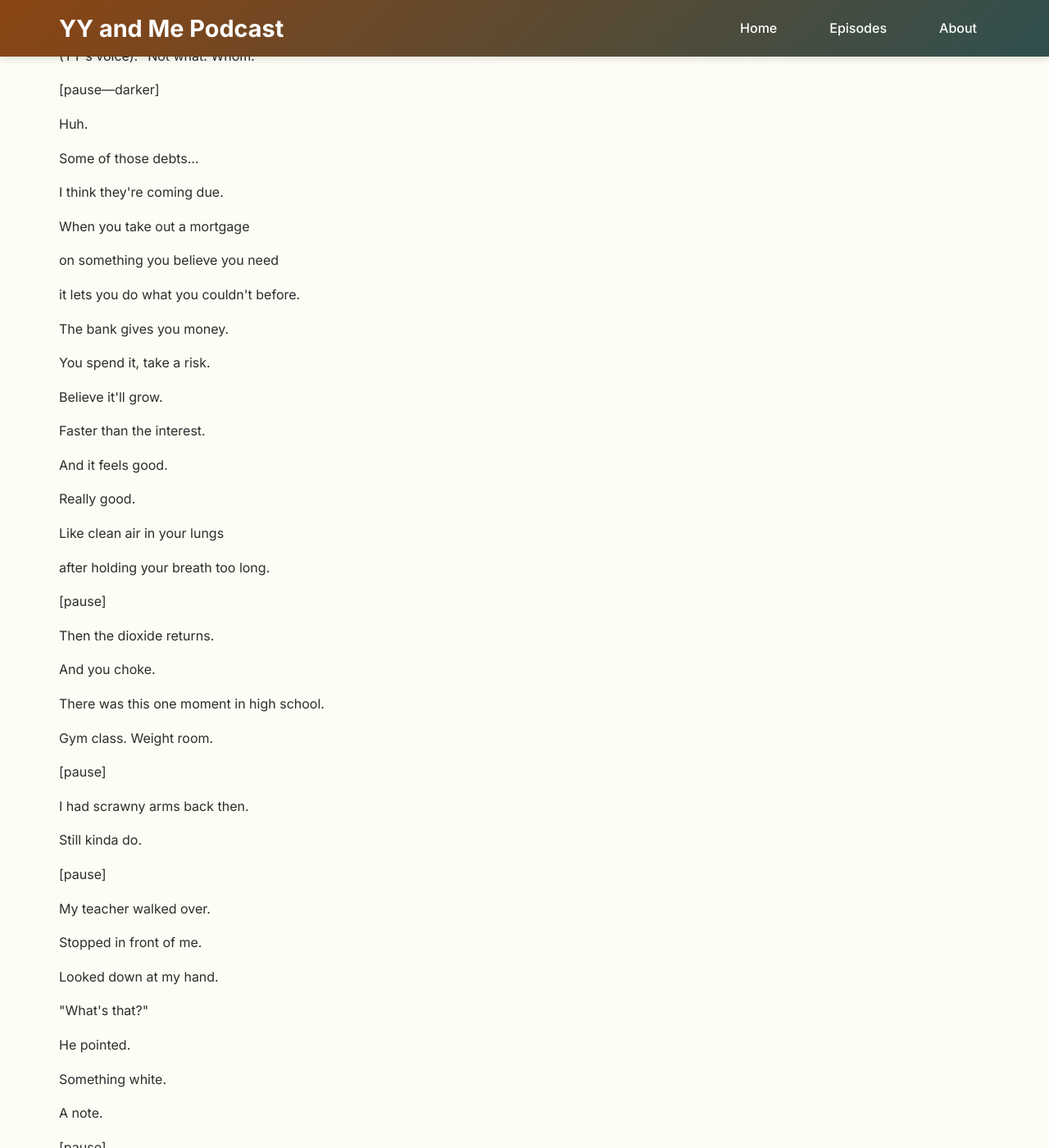
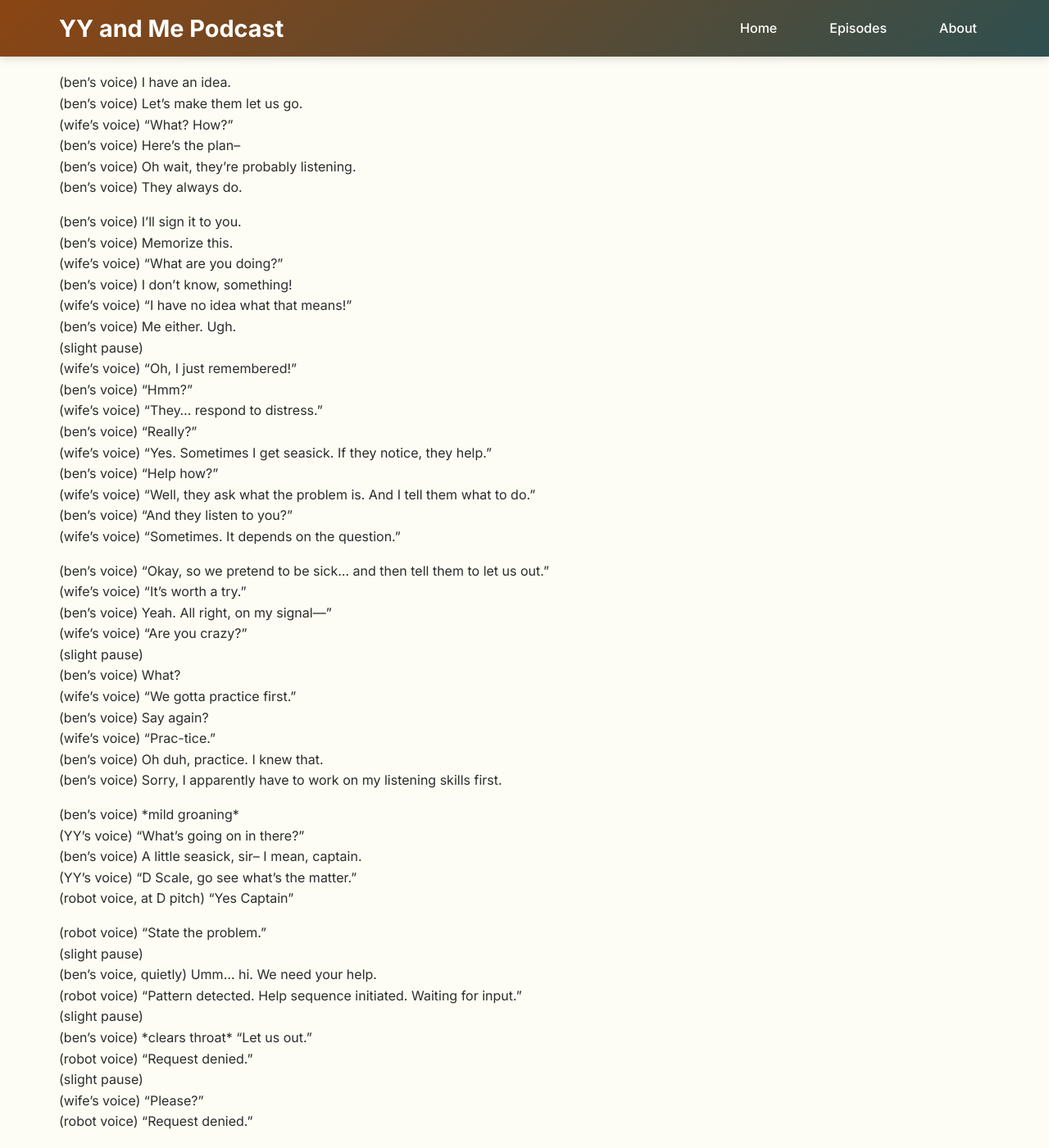
Before and after one commit to benchantech/yyandme, a Jekyll site: the page built from episodes/the-author-ship.md, in a window 1280 px wide and 1400 px high, scrolled down 3396 px. Shown: the whole window at 82% size. Built offline with Jekyll 4.4.1, drawn with Linux system fonts in a browser that asks for light colours; some of the changed text lies outside the part shown.

Commit message:
type: feat | Update with Ep 6

```diff
--- a/_includes/episode-navigation.html
+++ b/_includes/episode-navigation.html
@@ -103,5 +103,22 @@
         </a>
       {% endif %}
     </li>
+    <li class="episode-nav-item{% if page.permalink == '/episodes/the-author-ship/' %} current{% endif %}">
+      {% if page.permalink == '/episodes/the-author-ship/' %}
+        <div class="episode-nav-number">6</div>
+        <div class="episode-nav-content">
+          <div class="episode-nav-title">The "Author Ship"</div>
+          <div class="episode-nav-subtitle">Practice & Improv (Current)</div>
+        </div>
+      {% else %}
+        <a href="/episodes/the-author-ship/" style="display: flex; align-items: center; width: 100%; text-decoration: none;">
+          <div class="episode-nav-number">6</div>
+          <div class="episode-nav-content">
+            <div class="episode-nav-title">The "Author Ship"</div>
+            <div class="episode-nav-subtitle">Practice & Improv</div>
+          </div>
+        </a>
+      {% endif %}
+    </li>
   </ul>
 </div>
--- a/episodes/the-author-ship.md
+++ b/episodes/the-author-ship.md
@@ -7,18 +7,16 @@
 <iframe
   data-testid="embed-iframe"
   class="responsive-iframe"
-  src="https://open.spotify.com/embed/episode/?utm_source=generator"
+  src="https://open.spotify.com/embed/episode/5wBnfGM5dMAbU4HaAfpNjx?utm_source=generator"
   frameborder="0"
   allowfullscreen
   allow="autoplay; clipboard-write; encrypted-media; fullscreen; picture-in-picture"
   loading="lazy">
 </iframe>
 
-What happens when time itself becomes a debt?
+A diegetic escape story blending practice, improvisation, and human agency against automated control. Ben and his wife navigate authority, creative loopholes, and teamwork aboard “The Author Ship,” revealing how constraint and collaboration spark true innovation.
 
-Ben unpacks the invisible interest we pay balancing work, family, and self. Childhood coding sessions, crumpled violin notes, and a quiet stuffed squirrel map a lifetime of borrowed hours and deferred choices. It’s a meditation on opportunity cost, emotional mortgages, and what it means to live on borrowed time while trying to leave something lasting.
-
-**Keywords**: time debt, emotional mortgages, work-life balance, parenting and legacy, opportunity cost, creative sacrifice, violin and coding, borrowed hours, introspection and presence
+**Keywords**: diegetic audio, creative constraints, improvisation, practice and play, authority and agency, teamwork, escape story, memory and identity, slow podcast, personal journal podcast
 
 🎧 **Start with [The First Echo](https://yyand.me/the-first-echo)** — then leave a trace. Your feedback shapes this podcast.
 
@@ -26,288 +24,203 @@
 
 <hr />
 <p><strong>Full Transcript:</strong></p>
-<p>YY and Me Episode 5: Time Enough</p>
 
-<p>(piano motif: lowest octave DD held – quick rolled EFA, CDG – linger – slower quieter roll ABF…)</p>
+<p>YY and Me Episode 6: The “Author Ship”</p>
 
-<p>Ben, how do you manage your time effectively between work, family and yourself?</p>
+<p>(D-scale robot voice, neutral intonation, modulated to D)</p>
+<p>Initializing…<br/>
+Diegetic experiment for adult listeners.<br/>
+Patterns detected.</p>
 
-<p>This deserves a longer answer than I can give.</p>
-<p>I'm still catching my breath from the last time.</p>
+<p>[motif: EEG—EEG—E—G—------]</p>
 
-<p>(YY's voice): "I'll do it!"</p>
+<p>(YY’s voice) “All abooooard!”</p>
 
-<p>Sorry YY, but… that's not how this works.</p>
-<p>Remember?</p>
+<p>(YY’s voice) “You there!”<br/>
+Yes… sir?<br/>
+(YY’s voice) “It’s captain!”<br/>
+Sorry – captain!<br/>
+(YY’s voice) “This ain’t no charity. Swab the deck!”<br/>
+Uh, okay…</p>
 
-<p>(YY's voice): "...you never let me steer."</p>
+<p>Mop… mop…<br/>
+Where do I find a–<br/>
+(slight pause)<br/>
+Whoa, sorry!<br/>
+Didn’t see you there.<br/>
+(robot voice) “No problem.”<br/>
+Okay, here’s one.</p>
 
-<p>Yeah… sorry little buddy.</p>
-<p>I'm aware.</p>
+<p>This place needs some serious scrubbing.<br/>
+*jostled* Oof! Hey, watch it!<br/>
+(robot voice) “Apologies.”<br/>
+(slight pause)<br/>
+Wait, are you a…</p>
 
-<p>How do I manage my time effectively?</p>
-<p>Honestly… not as well as I could.</p>
-<p>But I'm trying.</p>
+<p>They look human.<br/>
+But they definitely don’t sound like it.<br/>
+Can’t fool me.<br/>
+…right?</p>
 
-<p>[pause]</p>
+<p>(YY’s voice) “Arrr! All humans: report to the Zoo, on the double!”<br/>
+I guess he means me.<br/>
+Shoot, where’s the Zoo?<br/>
+(robot voice) “On Deck 3.”<br/>
+(slight pause)<br/>
+That was convenient.<br/>
+Thanks!<br/>
+(robot voice) “A pleasure.”</p>
 
-<p>You know, I've played over 10,000 hours of violin.</p>
-<p>Written code for double that.</p>
-<p>Learned several languages—</p>
-<p>each one taught me something different.</p>
-<p>Pretty good, on paper.</p>
+<p>Here’s the door.<br/>
+…it’s locked.<br/>
+Anyone have a key?</p>
 
-<p>[pause]</p>
+<p>(YY’s voice) “Stop stalling, Zu!”<br/>
+Umm, that’s… not my name.<br/>
+(YY’s voice) “I wasn’t talking to you! Zu, get the key!”<br/>
+(wife’s voice) “No.”</p>
 
-<p>But at what cost?</p>
+<p>(YY’s voice) “What… was… that?”<br/>
+(wife’s voice) “You always ask me. Maybe you should take the lead for once.”<br/>
+(YY’s voice) “You dare defy me? Again?”<br/>
+(wife’s voice) “*sigh* ...Fine.”</p>
 
-<p>[pause]</p>
+<p>(robot) “Too slow.”<br/>
+(wife’s voice) “I’m trying!”<br/>
+(ben’s voice) Mind if I give it a go?<br/>
+(ben’s voice) I’ve practiced this before<br/>
+(ben’s voice) Many times.<br/>
+(YY’s voice) “No, it’s Zu’s Key!”<br/>
+(wife’s voice) “For some reason, I can’t get it to turn… Here!”</p>
 
-<p>I learned to code pretty young.</p>
-<p>My first program?</p>
-<p>An arrow, crawling left to right across the screen</p>
-<p>Of an old Commodore 64.</p>
-<p>No loops. Just repetition.</p>
-<p>Manual movement.</p>
+<p>*strain*<br/>
+(ben’s voice) Got it!<br/>
+(YY’s voice) “In you go, both of you!”</p>
 
-<p>[pause]</p>
+<p>Great.<br/>
+Herded like animals.<br/>
+Zu’s Zoo Key worked.<br/>
+But… we’re not in charge.<br/>
+They are.</p>
 
-<p>Hours slipped past faster than I realized I was spending them.</p>
+<p>Zu, we have to escape.<br/>
+(wife’s voice) “They’ll catch us for sure.”<br/>
+(ben’s voice) How do you know?<br/>
+(wife’s voice) “Think you’re the first to try?”<br/>
+(slight pause)<br/>
+Oh.</p>
 
-<p>[pause]</p>
+<p>(ben’s voice) I have an idea.<br/>
+(ben’s voice) Let’s make them let us go.<br/>
+(wife’s voice) “What? How?”<br/>
+(ben’s voice) Here’s the plan–<br/>
+(ben’s voice) Oh wait, they’re probably listening.<br/>
+(ben’s voice) They always do.</p>
 
-<p>When I was a little bit older, my brother wrote a game.</p>
-<p>He called it "Lewch."</p>
-<p>We played it often.</p>
-<p>Together.</p>
+<p>(ben’s voice) I’ll sign it to you.<br/>
+(ben’s voice) Memorize this.<br/>
+(wife’s voice) “What are you doing?”<br/>
+(ben’s voice) I don’t know, something!<br/>
+(wife’s voice) “I have no idea what that means!”<br/>
+(ben’s voice) Me either. Ugh.<br/>
+(slight pause)<br/>
+(wife’s voice) “Oh, I just remembered!”<br/>
+(ben’s voice) “Hmm?”<br/>
+(wife’s voice) “They… respond to distress.”<br/>
+(ben’s voice) “Really?”<br/>
+(wife’s voice) “Yes. Sometimes I get seasick. If they notice, they help.”<br/>
+(ben’s voice) “Help how?”<br/>
+(wife’s voice) “Well, they ask what the problem is. And I tell them what to do.”<br/>
+(ben’s voice) “And they listen to you?”<br/>
+(wife’s voice) “Sometimes. It depends on the question.”</p>
 
-<p>[pause]</p>
+<p>(ben’s voice) “Okay, so we pretend to be sick… and then tell them to let us out.”<br/>
+(wife’s voice) “It’s worth a try.”<br/>
+(ben’s voice) Yeah. All right, on my signal—”<br/>
+(wife’s voice) “Are you crazy?”<br/>
+(slight pause)<br/>
+(ben’s voice) What?<br/>
+(wife’s voice) “We gotta practice first.”<br/>
+(ben’s voice) Say again?<br/>
+(wife’s voice) “Prac-tice.”<br/>
+(ben’s voice) Oh duh, practice. I knew that.<br/>
+(ben’s voice) Sorry, I apparently have to work on my listening skills first.</p>
 
-<p>It helped us bond.</p>
-<p>Which is more than I can say</p>
-<p>for almost anyone else outside our family.</p>
+<p>(ben’s voice) *mild groaning*<br/>
+(YY’s voice) “What’s going on in there?”<br/>
+(ben’s voice) A little seasick, sir– I mean, captain.<br/>
+(YY’s voice) “D Scale, go see what’s the matter.”<br/>
+(robot voice, at D pitch) “Yes Captain”</p>
 
-<p>[pause]</p>
+<p>(robot voice) “State the problem.”<br/>
+(slight pause)<br/>
+(ben’s voice, quietly) Umm… hi. We need your help.<br/>
+(robot voice) “Pattern detected. Help sequence initiated. Waiting for input.”<br/>
+(slight pause)<br/>
+(ben’s voice) *clears throat* “Let us out.”<br/>
+(robot voice) “Request denied.”<br/>
+(slight pause)<br/>
+(wife’s voice) “Please?”<br/>
+(robot voice) “Request denied.”</p>
 
-<p>These days, I've started logging where the hours go.</p>
-<p>My kids have been asking.</p>
-<p>My wife's concerned.</p>
-<p>I'm… apparently in the red.</p>
-<p>A little bit negative.</p>
+<p>(wife’s voice) It’s not working! We practiced this! A lot!<br/>
+(ben’s voice) I know! I don’t get it!<br/>
+(ben’s voice) What’s the problem?”<br/>
+(robot voice) “Restate the question.”<br/>
+(slight pause)</p>
 
-<p>(YY's voice): "Maybe you're still borrowing."</p>
+<p>(wife’s voice) Quick, think of a question! Stall!<br/>
+(ben’s voice) “Umm… what’s the difference between uh… C# and Db?”<br/>
+(robot voice) “There is no difference”<br/>
+(pause)<br/>
+(ben’s voice) Yes, there is.<br/>
+(robot voice) “No there isn’t”<br/>
+(slight pause)<br/>
+(ben’s voice) “It’s too fast and accurate. What do we do, Zu?”<br/>
+(wife’s voice) “I don’t know! Uhh – D scale: find a loophole in your response!”</p>
 
-<p>[pause]</p>
+<p>(robot voice) “Thinking…”<br/>
+(pause)<br/>
+(robot voice) “Is there a difference between C# and Db?”<br/>
+(pause)<br/>
+(robot voice) “Searching for loophole…”<br/>
+(pause)<br/>
+(robot voice) “Possible loop engaged.”</p>
 
-<p>Borrowing? From what?</p>
+<p>(wife’s voice) Ben, the Zoo Key! Now!<br/>
+*CLICK*<br/>
+(ben’s voice) We’re free! Run for it!”</p>
 
-<p>(YY's voice): "Not what. Whom."</p>
+<p>(ben’s softer opening tone) Turns out the key wasn’t just practice—it was improv.<br/>
+We’d been repeating the motions without allowing ourselves to think.<br/>
+Repetition plus creativity.</p>
 
-<p>[pause—darker]</p>
+<p>(YY’s voice) “No! What have you done?”<br/>
+(wife’s voice) We put D Scale into an infinite loop.<br/>
+(ben’s voice) Ha! Gave it something to really think about.<br/>
+(YY’s voice) “Grrr…. Get them!’</p>
 
-<p>Huh.</p>
-<p>Some of those debts…</p>
-<p>I think they're coming due.</p>
+<p>Zu, we gotta jump!<br/>
+(wife’s voice) “It’s freezing down there!”<br/>
+(ben’s voice) Would you rather take our chances<br/>
+Against thousands of these things?<br/>
+(wife’s voice) “Wow, you’re still asleep?”<br/>
+(slight pause)<br/>
+(ben’s voice) Huh?</p>
 
-<p>When you take out a mortgage</p>
-<p>on something you believe you need</p>
-<p>it lets you do what you couldn't before.</p>
-<p>The bank gives you money.</p>
-<p>You spend it, take a risk.</p>
-<p>Believe it'll grow.</p>
-<p>Faster than the interest.</p>
+<p>[motif: EEG—EEG—E—G—------]</p>
 
-<p>And it feels good.</p>
-<p>Really good.</p>
-<p>Like clean air in your lungs</p>
-<p>after holding your breath too long.</p>
+<p>(wife’s voice) “It’s already 7am. You never sleep in this late.”<br/>
+(ben’s voice) Huh? 7… already?<br/>
+(ben’s voice) Wow.<br/>
+(ben’s voice) I must’ve really needed that.<br/>
+(wife’s voice) “Kids are up. Let’s get some breakfast.”<br/>
+(ben’s voice) Yes, dear—<br/>
+(ben’s voice) Soon.<br/>
+(wife’s voice) “Don’t take too long, though.<br/>
+(ben’s voice) It’s a Zoo down there.<br/>
+(ben’s voice) I could use some help.”<br/>
+(ben’s voice) I know. Teamwork is the key.<br/>
+(ben’s voice) We’ll figure it out, together.</p>
 
-<p>[pause]</p>
-
-<p>Then the dioxide returns.</p>
-<p>And you choke.</p>
-
-<p>There was this one moment in high school.</p>
-<p>Gym class. Weight room.</p>
-
-<p>[pause]</p>
-
-<p>I had scrawny arms back then.</p>
-<p>Still kinda do.</p>
-
-<p>[pause]</p>
-
-<p>My teacher walked over.</p>
-<p>Stopped in front of me.</p>
-<p>Looked down at my hand.</p>
-<p>"What's that?"</p>
-
-<p>He pointed.</p>
-<p>Something white.</p>
-<p>A note.</p>
-
-<p>[pause]</p>
-
-<p>"It's… from my violin teacher." I said,</p>
-<p>Trying to keep my voice level.</p>
-
-<p>[pause—longer]</p>
-
-<p>The paper uncrumpled.</p>
-<p>Louder than it should have been.</p>
-<p>He frowned.</p>
-<p>Audibly.</p>
-
-<p>[pause]</p>
-
-<p>That note didn't just buy me out of gym class.</p>
-<p>It bought me an hour I couldn't get back.</p>
-
-<p>[slightly longer pause]</p>
-
-<p>Fast forward several weeks.</p>
-<p>I was on stage.</p>
-<p>In front of an orchestra.</p>
-<p>Wearing a dark suit, matching shoes.</p>
-<p>Performing the Beethoven Violin Concerto.</p>
-
-<p>No strained muscles.</p>
-
-<p>(YY's voice): "Hey, I still had to lift weights!"</p>
-
-<p>Opportunity cost? Getting there.</p>
-<p>Arms still scrawny.</p>
-<p>Legs, unsculpted.</p>
-<p>Another crumpled note.</p>
-<p>Back on the sidelines…</p>
-<p>Watching the others play.</p>
-<p>Together.</p>
-<p>Without me.</p>
-
-<p>[pause]</p>
-
-<p>I'm… indebted to the violin.</p>
-<p>Just not how I expect sometimes.</p>
-
-<p>[pause]</p>
-
-<p>Remember how I told you</p>
-<p>That I was a pretty shy kid?</p>
-
-<p>[pause]</p>
-
-<p>My time was already mortgaged</p>
-<p>to music,</p>
-<p>to coding.</p>
-<p>No time for much else.</p>
-<p>Not even Chinese school.</p>
-
-<p>[pause]</p>
-
-<p>My parents noticed.</p>
-<p>Didn't push back, much.</p>
-
-<p>[pause]</p>
-
-<p>I notice… now.</p>
-
-<p>(YY's voice): "Were you… late?"</p>
-
-<p>Maybe.</p>
-<p>Or maybe I'm just…</p>
-<p>On time.</p>
-
-<p>I'm not sure.</p>
-
-<p>[pause]</p>
-
-<p>That one shipper…</p>
-<p>Who delivered late.</p>
-<p>I sent a sharp email.</p>
-<p>They didn't apologize.</p>
-<p>Was that… deserved?</p>
-
-<p>[pause]</p>
-
-<p>Did I even stop to consider…</p>
-<p>maybe he missed the deadline</p>
-<p>because of a mortgage?</p>
-<p>Interest… spent elsewhere?</p>
-
-<p>[pause]</p>
-
-<p>Marriage.</p>
-<p>Four kids.</p>
-<p>Lessons learned daily.</p>
-<p>Constant juggling of responsibilities.</p>
-
-<p>[pause]</p>
-
-<p>Lots of love.</p>
-<p>Heated battles.</p>
-<p>Scars, invisible to balance sheets.</p>
-<p>Less and less time… for myself.</p>
-
-<p>[pause]</p>
-
-<p>I accepted the risk.</p>
-<p>it was calculated.</p>
-<p>Expensive.</p>
-<p>Non-refundable.</p>
-
-<p>[pause]</p>
-
-<p>This project, consuming hours.</p>
-<p>And hours.</p>
-<p>Consuming creativity.</p>
-<p>Consuming me.</p>
-<p>Slowly.</p>
-
-<p>[pause]</p>
-
-<p>Risky.</p>
-<p>But… still calculating.</p>
-
-<p>[pause]</p>
-
-<p>Managing work, family, and myself?</p>
-<p>It isn't balance.</p>
-<p>It's deciding what to borrow.</p>
-<p>And paying the interest slowly.</p>
-
-<p>[pause]</p>
-
-<p>So many choices.</p>
-<p>Many took their share,</p>
-<p>Filled with interest.</p>
-<p>No clear path.</p>
-
-<p>But to me, the most important part</p>
-<p>Was making them.</p>
-<p>Choosing.</p>
-<p>Foregoing one option</p>
-
-<p>[pause]</p>
-
-<p>Claiming another.</p>
-<p>That's my best advice currently.</p>
-<p>Thank you...  for asking.</p>
-
-<p>[long pause]</p>
-
-<p>(YY's voice): "...You look tired."</p>
-
-<p>[pause]</p>
-
-<p>This is costing a lot of energy.</p>
-<p>Sizable debt, apparently.</p>
-
-<p>[long pause]</p>
-
-<p>Well..</p>
-
-<p>(soft exhale)</p>
-
-<p>That's our time.</p>
-
-<p>(piano motif: lowest octave DD held – quick rolled EFA, CDG – linger – slower quieter roll ABbF…)</p>
+<p>[original practice motif]</p>
```
Also changed, not shown: index.md (+9 -0 lines).
